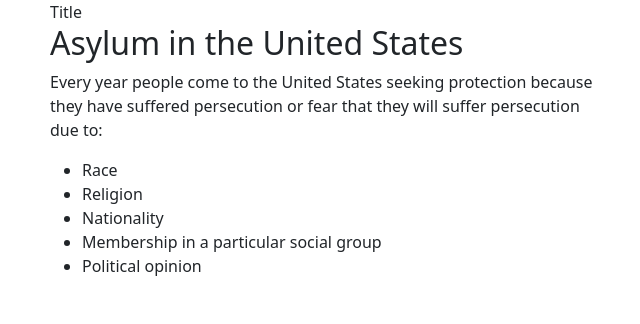
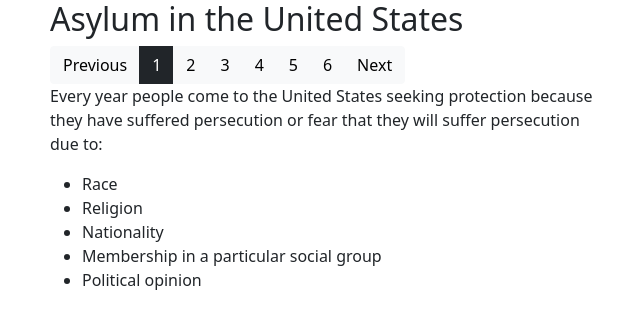
Before and after one commit to liyuan31/DataVizProject, a plain HTML site: page assets/scene0.html in a window 1280 px wide. Shown: the whole page, without its empty margins (32-672 px from the left). Drawn offline with nearby package versions, Linux system fonts and the light colour scheme.

Commit message:
Add button

```diff
--- a/assets/scene0.html
+++ b/assets/scene0.html
@@ -18,11 +18,22 @@
 <body>
     <div class="container">
         <div class="row">
-            <div class="col" id="title">Title</div>
+            <div class="col" id="title">
+                <h2>Asylum in the United States</h2>
+            </div>
+        </div>
+        <div class="btn-group">
+            <button type="button" class="btn btn-light">Previous</button>
+            <button type="button" class="btn btn-dark">1</button>
+            <button type="button" class="btn btn-light">2</button>
+            <button type="button" class="btn btn-light">3</button>
+            <button type="button" class="btn btn-light">4</button>
+            <button type="button" class="btn btn-light">5</button>
+            <button type="button" class="btn btn-light">6</button>
+            <button type="button" class="btn btn-light">Next</button>
         </div>
         <div class="row">
             <div class="col-sm">
-                <h2>Asylum in the United States</h2>
                 <p>Every year people come to the United States seeking
                     protection because they have suffered persecution or fear
                     that they will suffer persecution due to:
```
